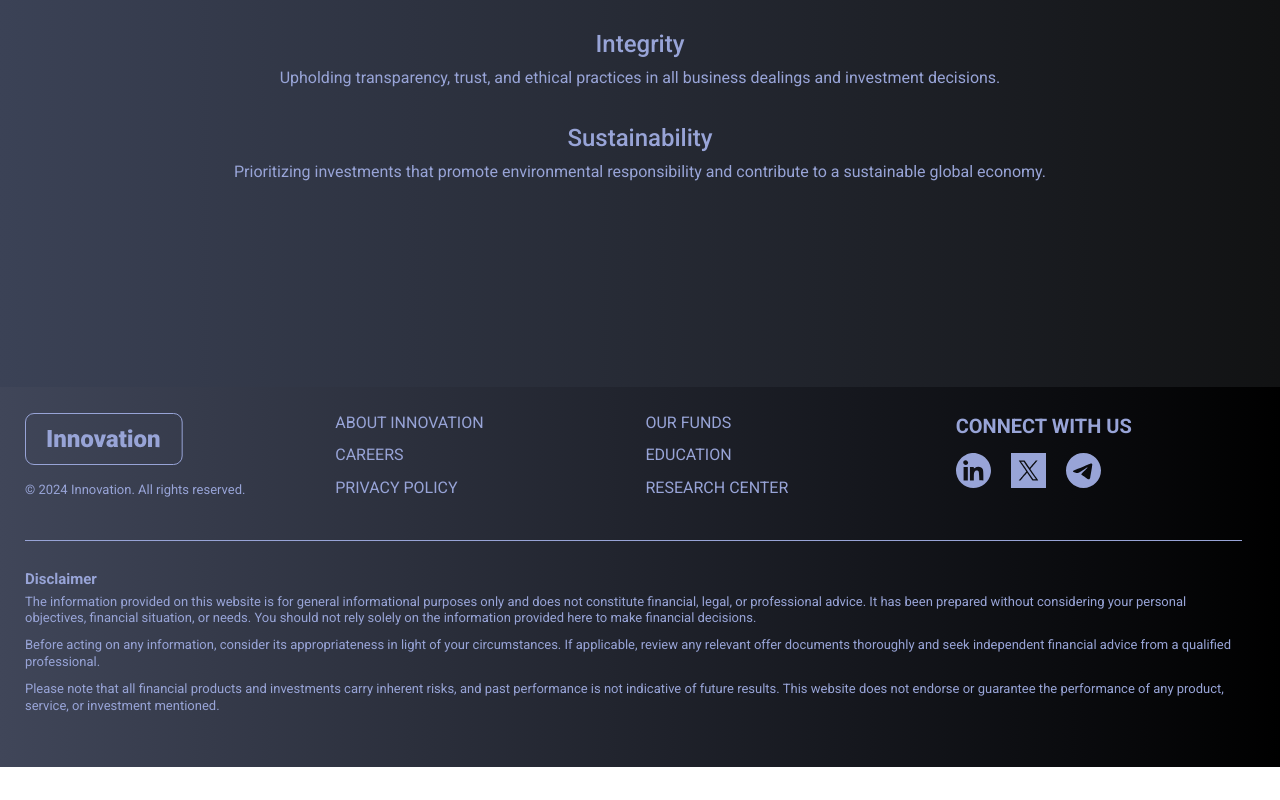
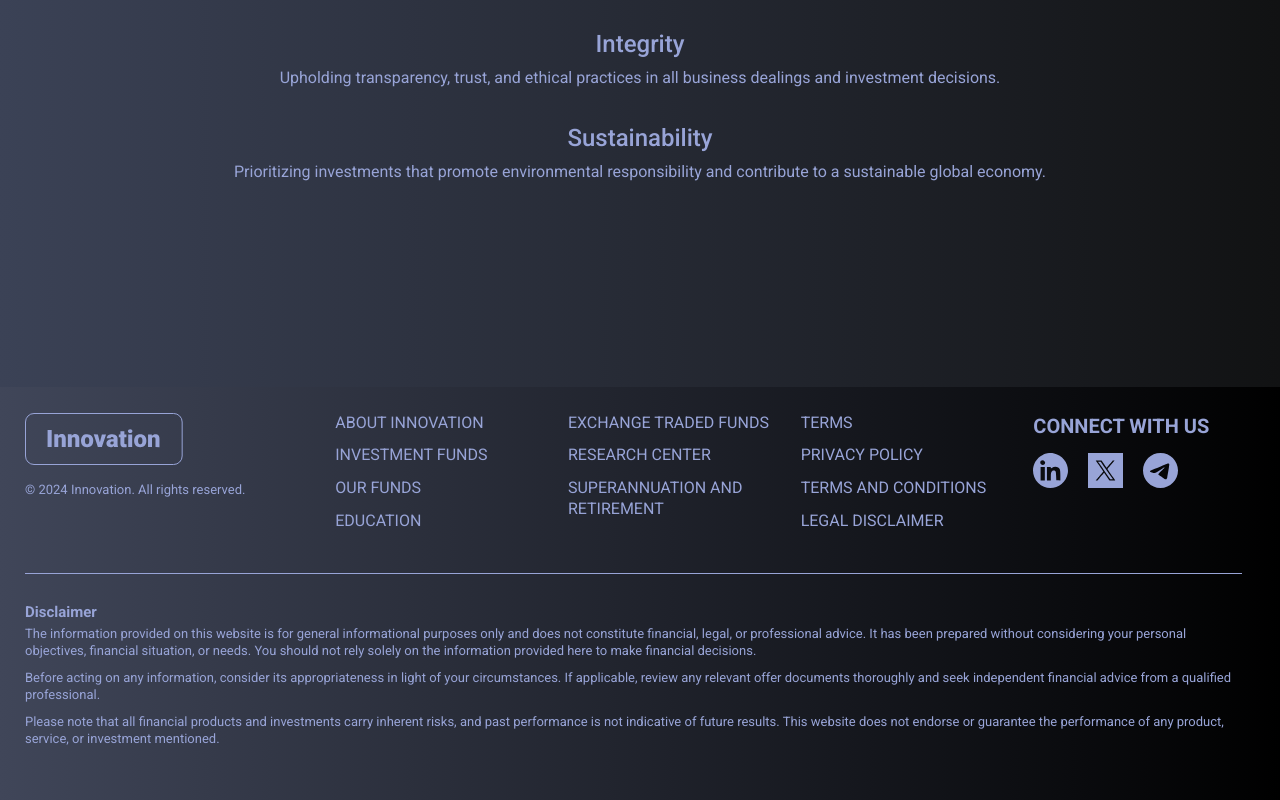
Before and after one commit to suhag-alamin/innovation, a React (Vite) app: page /about-innovation in a window 1280 px wide. Shown: the part 2663-3463 px from the top of the page. Before the commit the page ends 3430 px from the top, so only its background shows below. Built offline with nearby package versions, Linux system fonts and the light colour scheme.

Commit message:
update project structure

```diff
--- a/src/components/Layout/Footer.jsx
+++ b/src/components/Layout/Footer.jsx
@@ -1,7 +1,7 @@
+import { Col, Row } from "react-bootstrap";
 import { Link } from "react-router-dom";
 import "../../styles/footer.scss";
 import { LinkedIn, Logo, Telegram, Twitter } from "../Image";
-import { Col, Row } from "react-bootstrap";
 
 const Footer = () => {
   return (
@@ -20,41 +20,56 @@ const Footer = () => {
               </p>
             </Col>
             <Col lg={9} className="footer-weget">
-              <Row className="footerLinks">
-                <Col lg={4} className="d-none d-lg-block">
+              <Row className="footerLinks text-center text-lg-start gap-2 gap-lg-0">
+                <Col lg={3}>
                   <ul>
                     <li>
-                      <Link to="/">About Innovation</Link>
+                      <Link to="/about-innovation">About Innovation</Link>
                     </li>
                     <li>
-                      <Link to="/">Careers</Link>
+                      <Link to="/investment-funds">Investment Funds</Link>
                     </li>
                     <li>
-                      <Link to="/">privacy policy</Link>
+                      <Link to="/funds">Our Funds</Link>
+                    </li>
+                    <li>
+                      <Link to="/education">education</Link>
                     </li>
                   </ul>
                 </Col>
-                <Col lg={4} className="d-none d-lg-block">
+                <Col lg={3}>
                   <ul>
                     <li>
-                      <Link to="/">Our Funds</Link>
+                      <Link to="/exchange-traded">Exchange Traded Funds</Link>
                     </li>
                     <li>
-                      <Link to="/">education</Link>
+                      <Link to="/research">Research center</Link>
                     </li>
                     <li>
-                      <Link to="/">Research center</Link>
+                      <Link to="/superannuation">
+                        Superannuation and Retirement
+                      </Link>
                     </li>
                   </ul>
                 </Col>
-                <Col className="footer-list-phone-show d-lg-none">
-                  <div className="d-flex justify-content-center gap-3">
-                    <Link to="/terms">Terms of Use</Link>
-                    <Link to="/privacy-policy">Privacy Policy</Link>
-                    <Link to="/legal-disclaimer">Legal Disclaimer</Link>
-                  </div>
+                <Col lg={3}>
+                  <ul>
+                    <li>
+                      <Link to="/terms">Terms</Link>
+                    </li>
+                    <li>
+                      <Link to="/privacy-policy">privacy policy</Link>
+                    </li>
+                    <li>
+                      <Link to="/terms-conditions">Terms and Conditions</Link>
+                    </li>
+                    <li>
+                      <Link to="/legal-disclaimer">Legal Disclaimer</Link>
+                    </li>
+                  </ul>
                 </Col>
-                <Col lg={4}>
+
+                <Col lg={3}>
                   <div className="footer-item connect-icon">
                     <h6>Connect with us </h6>
                     <ul>
--- a/src/styles/about.scss
+++ b/src/styles/about.scss
@@ -14,14 +14,13 @@
     );
     opacity: 0.7;
     padding: 10px 12px 20px 10px;
-    // width: 50%;
     width: 656px;
 
     color: #ced7ff;
     font-size: 24px;
     font-style: normal;
     font-weight: 700;
-    line-height: 130%; /* 31.2px */
+    line-height: 130%;
   }
 
   @media screen and (max-width: 992px) {
@@ -33,9 +32,6 @@
 }
 
 .about_sections {
-  // padding-top: 76px;
-  // padding-bottom: 74px;
-  // padding: 76px 62px 74px 62px;
   padding-top: 69px;
   padding-left: 62px;
   padding-right: 62px;
@@ -44,37 +40,6 @@
     padding-top: 0;
     margin-top: 76px;
   }
-
-  // .section-title {
-  //   font-size: 36px;
-  //   font-weight: 700;
-  //   color: $color0;
-  //   margin-bottom: 40px;
-  //   text-align: center;
-  //   position: relative;
-  //   z-index: 1;
-
-  //   &::before {
-  //     content: "";
-  //     position: absolute;
-  //     width: 40%;
-  //     height: 1px;
-  //     background-color: $color0;
-  //     left: 0;
-  //     top: 25px;
-  //     z-index: -1;
-  //   }
-  //   &::after {
-  //     content: "";
-  //     position: absolute;
-  //     width: 40%;
-  //     height: 1px;
-  //     background-color: $color0;
-  //     right: 0;
-  //     top: 25px;
-  //     z-index: -1;
-  //   }
-  // }
 
   .section-title {
     display: flex;
@@ -108,30 +73,13 @@
     }
   }
 
-  // &.investment-process .section-title {
-  //   margin-bottom: 50px !important;
-  // }
-  // &.core-values .section-title {
-  //   margin-bottom: 33px;
-  // }
-
   p {
     font-size: 16px;
     margin: 0;
     margin-bottom: 10px;
   }
 
-  // &.team {
-  //   margin: 50px 0;
-  //   padding: 0 62px 64px 62px;
-  // }
-  // &.investment-process {
-  //   margin: 50px 0;
-  //   padding: 0px 61px 38px 56px;
-  // }
   &.core-values {
-    // margin: 50px 0 0 0;
-    // padding: 0px 57px 194px 60px;
     padding-bottom: 194px;
     h5 {
       font-size: 24px;
--- a/src/styles/index.scss
+++ b/src/styles/index.scss
@@ -53,7 +53,6 @@ body {
   color: $color0 !important;
   height: 100%;
   background: linear-gradient(270deg, #111213 0%, #3b4256 100%);
-  // background: #fff;
   font-size: 16px;
   line-height: 130% !important;
   z-index: 1;
@@ -79,29 +78,15 @@ img {
   object-fit: cover;
 }
 
-// .gradient-background {
-//   position: fixed;
-//   top: 0;
-//   left: 0;
-//   width: 100%;
-//   height: 100%;
-//   background: linear-gradient(0deg, #3c3f45 0%, #24252b 100%);
-//   background-attachment: fixed;
-//   z-index: -1;
-// }
-
 .icontainer {
   width: 100%;
   overflow: hidden;
-  // background: linear-gradient(270deg, #25272b 0%, #373a41 100%);
   background: linear-gradient(270deg, #111213 0%, #3b4256 100%);
 
   &.footer {
-    // background: linear-gradient(0deg, #3c3f45 0%, #24252b 100%);
     background: linear-gradient(270deg, #000 0%, #404659 100%);
   }
   &.navbar-main {
-    // background: linear-gradient(0deg, #3c3f45 0%, #24252b 100%);
     background: linear-gradient(270deg, #000 0%, #404659 100%);
   }
   &.about_hero {
@@ -218,6 +203,3 @@ img {
     margin-top: 20px;
   }
 }
-
-.scroll-to-top {
-}
```
